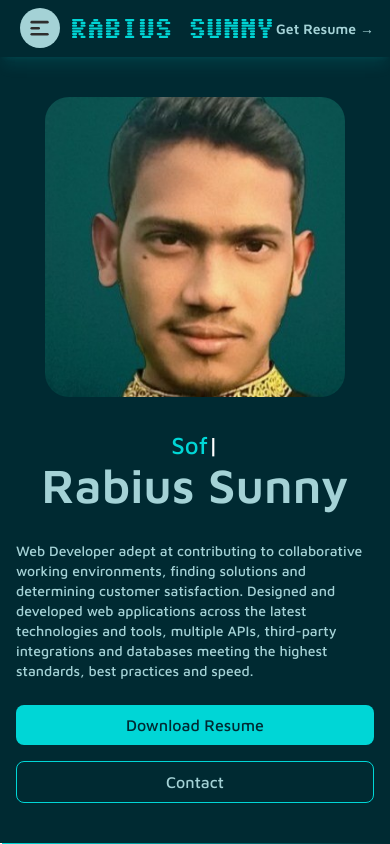
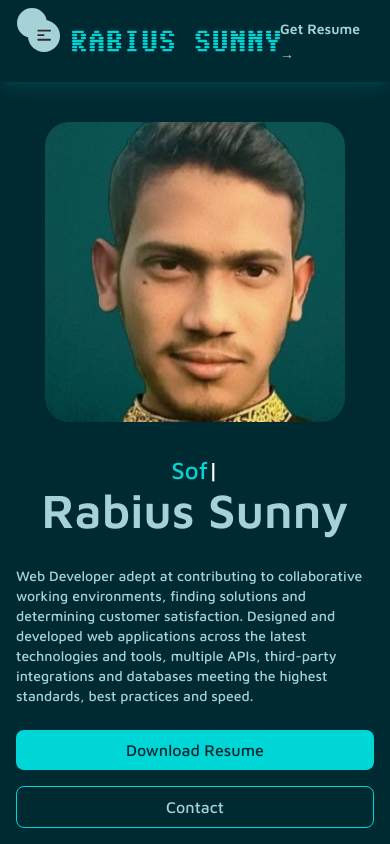
Before and after one commit to rabius-sunny/rabius-sunny-portfolio, a Next.js app: page / in a window 390 px wide. Shown: the top 844 px of the page. Built offline with nearby package versions, Linux system fonts and the light colour scheme.

Commit message:
fix: nav toggler

```diff
--- a/components/shared/nav/Toggler.tsx
+++ b/components/shared/nav/Toggler.tsx
@@ -13,10 +13,10 @@ const Path = (props: any) => (
 export default function NavToggler({ toggle }: { toggle: any }) {
   return (
     <button
-      className=' outline-none border-none select-none cursor-pointer absolute top-1.5 left-4 size-12 rounded-full flex items-center justify-center'
+      className='outline-none border-none select-none cursor-pointer bg-text absolute top-5 left-7 size-8 rounded-full flex items-center justify-center'
       onClick={toggle}
     >
-      <svg width='30' height='20' viewBox='0 0 23 23'>
+      <svg width='25' height='15' viewBox='0 0 23 23'>
         <Path
           variants={{
             closed: { d: 'M 2 2.5 L 20 2.5' },
--- a/components/shared/nav/index.tsx
+++ b/components/shared/nav/index.tsx
@@ -9,7 +9,7 @@ import Container from '../ui/Container'
 import SideNavbar from './SideNavbar'
 import NavToggler from './Toggler'
 
-const sidebar = {
+const sidebarAnimation = {
   open: (height = 1000) => ({
     clipPath: `circle(${height * 2 + 200}px at 40px 40px)`,
     transition: {
@@ -19,7 +19,7 @@ const sidebar = {
     }
   }),
   closed: {
-    clipPath: 'circle(20px at 40px 40px)',
+    clipPath: 'circle(15px at 32px 35px)',
     transition: {
       delay: 0.5,
       type: 'spring',
@@ -40,12 +40,14 @@ export default function Appbar() {
           aria-label='Global'
         >
           <div className='flex ml-14 md:ml-0'>
-            <Link href='/'>
+            <Link href='/' className='block w-52 h-10 md:h-16 md:w-64'>
               <span className='sr-only'>Rabius Sunny</span>
               <Image
                 src='/images/logo.svg'
                 width={200}
                 height={60}
+                priority
+                className='size-full'
                 alt='logo'
               />
             </Link>
@@ -58,7 +60,7 @@ export default function Appbar() {
             >
               <motion.div
                 className='absolute -top-3 left-0 bottom-0 w-80 bg-text'
-                variants={sidebar}
+                variants={sidebarAnimation}
               />
               <SideNavbar toggle={toggleOpen} />
               <NavToggler toggle={() => toggleOpen()} />
--- a/config/site.ts
+++ b/config/site.ts
@@ -42,9 +42,9 @@ export const siteInfo = {
     ]
   },
   navItems: [
-    { title: 'resume', href: '/resume' },
+    { title: 'resume', href: 'https://github.com/rabius-sunny' },
     { title: 'project', href: '/projects' },
-    { title: 'blog', href: '/blog' },
+    { title: 'blog', href: 'https://github.com/rabius-sunny' },
     { title: 'contact', href: '/contact' }
   ]
 }
```
